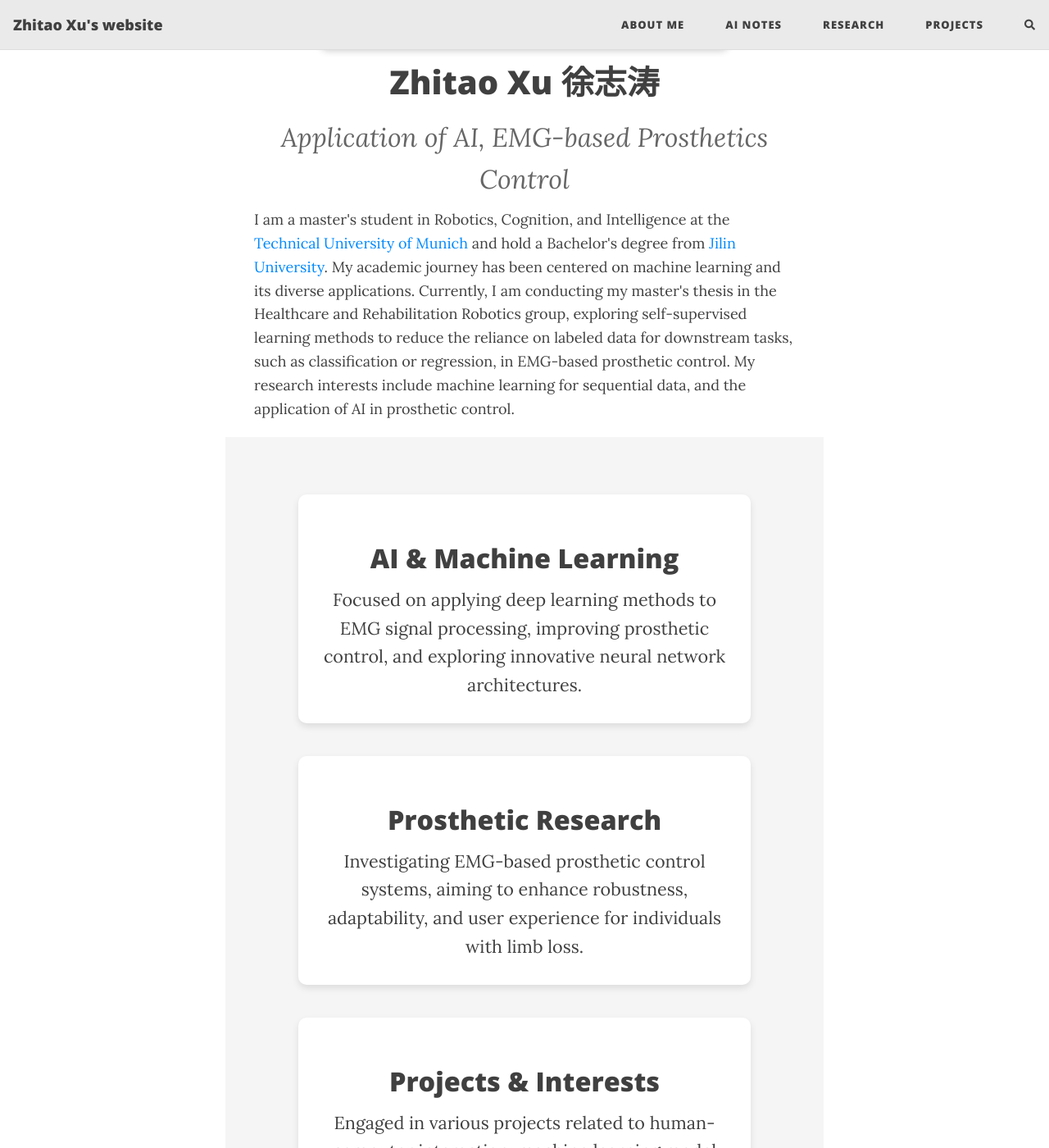
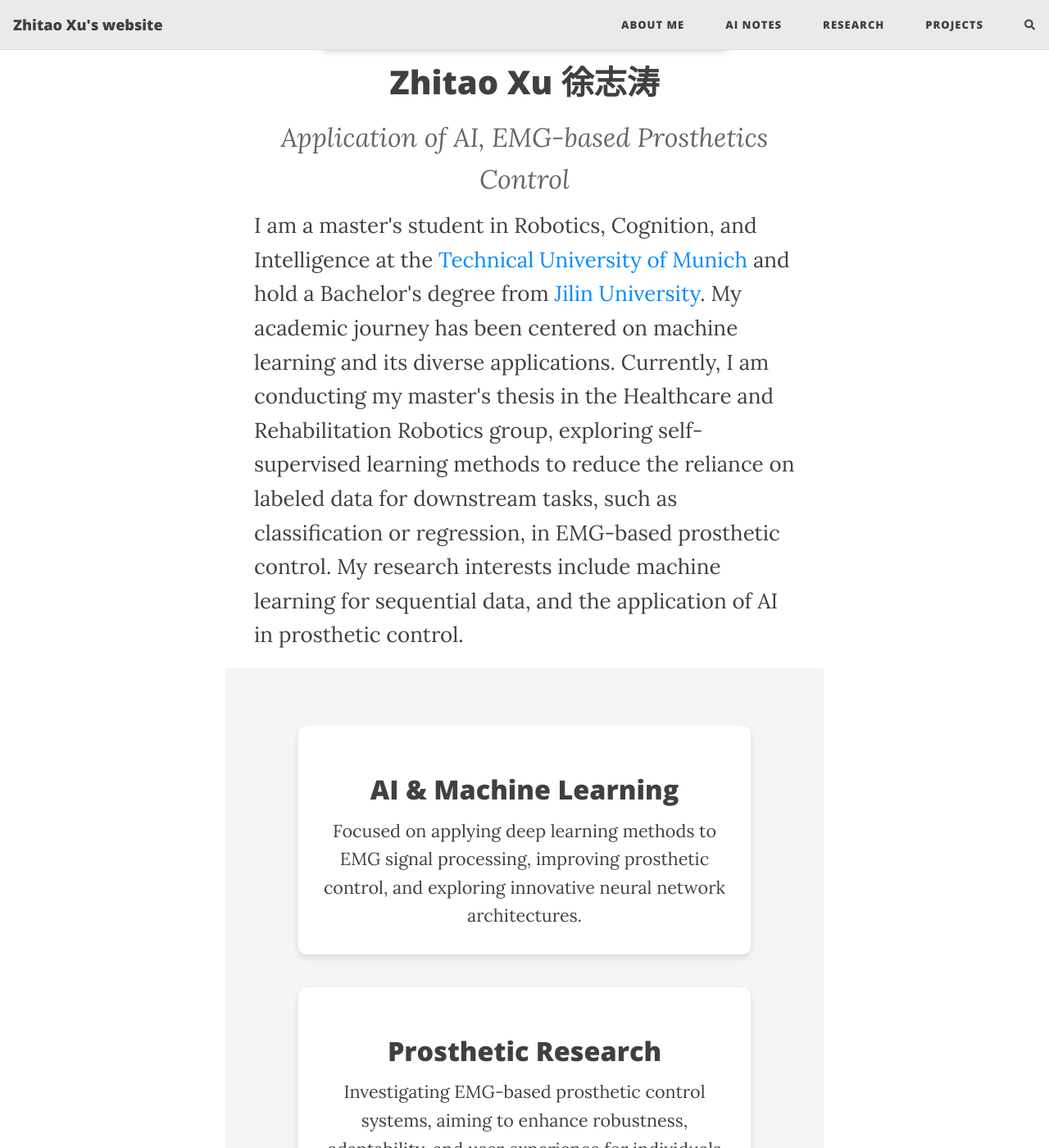
Before and after one commit to HerrXu01/herrxu01.github.io, a Jekyll site: the page built from index.html, in a window 1280 px wide and 1400 px high, scrolled down 869 px. Shown: the whole window at 82% size. Built offline with Jekyll 4.4.1, drawn with Linux system fonts in a browser that asks for light colours; the list of posts is cut into pages by our own code; comment, search, counter and statistics services are not loaded.

Commit message:
adjust self intro

```diff
--- a/assets/css/beautifuljekyll.css
+++ b/assets/css/beautifuljekyll.css
@@ -1313,6 +1313,6 @@ footer .social-network-links a::before {
   margin-left: 20px; /* 根据需要调整左侧边距 */
   margin-right: 20px; /* 保证右边距不会贴到网页最右边 */
   max-width: 800px; /* 控制文字的宽度，使其不延伸得太宽 */
-  font-size: 18px; /* 调整字体大小 */
+  font-size: 26px; /* 调整字体大小 */
   line-height: 1.6; /* 调整行高，使文字更易阅读 */
 }
```
